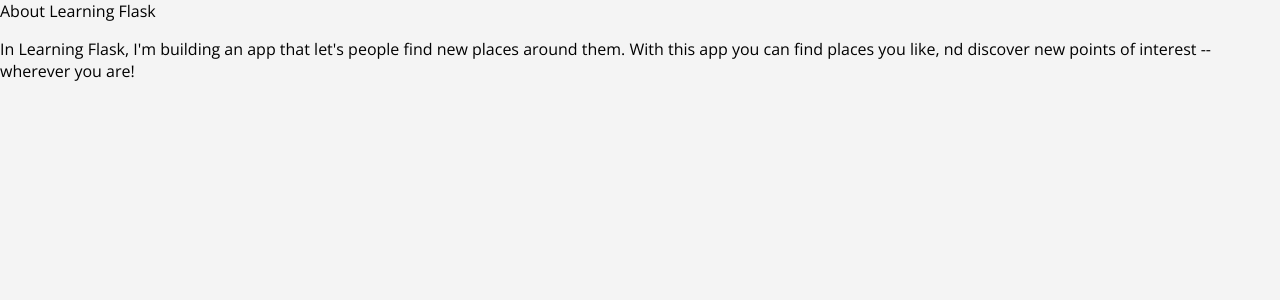
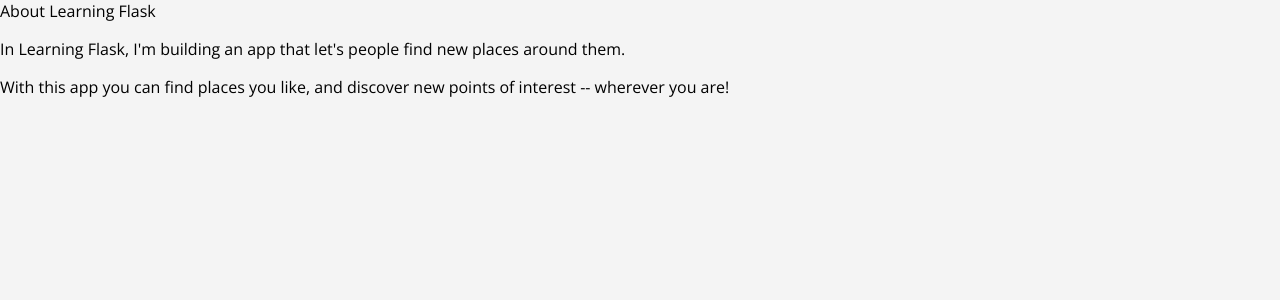
Before and after one commit to thomfray/learning-flask, a Flask app: page /about in a window 1280 px wide. Shown: the part 50-350 px from the top of the page. Run offline with Flask 2, Linux system fonts and the light colour scheme.

Commit message:
Tidies typos about.html and spacing in routes.py.

```diff
--- a/routes.py
+++ b/routes.py
@@ -7,6 +7,7 @@ app = Flask(__name__)
 def index():
     return render_template("index.html")
 
+
 @app.route("/about")
 def about():
     return render_template("about.html")
--- a/templates/about.html
+++ b/templates/about.html
@@ -5,7 +5,8 @@
         <div class-"container"
 
         <h2>About Learning Flask</h2>
-        <p>In Learning Flask, I'm building an app that let's people find new places around them. With this app you can find places you like, nd discover new points of interest -- wherever you are!</p>
+        <p>In Learning Flask, I'm building an app that let's people find new places around them.</p>
+        <p>With this app you can find places you like, and discover new points of interest -- wherever you are!</p>
 
         </div>
     </main>
```
